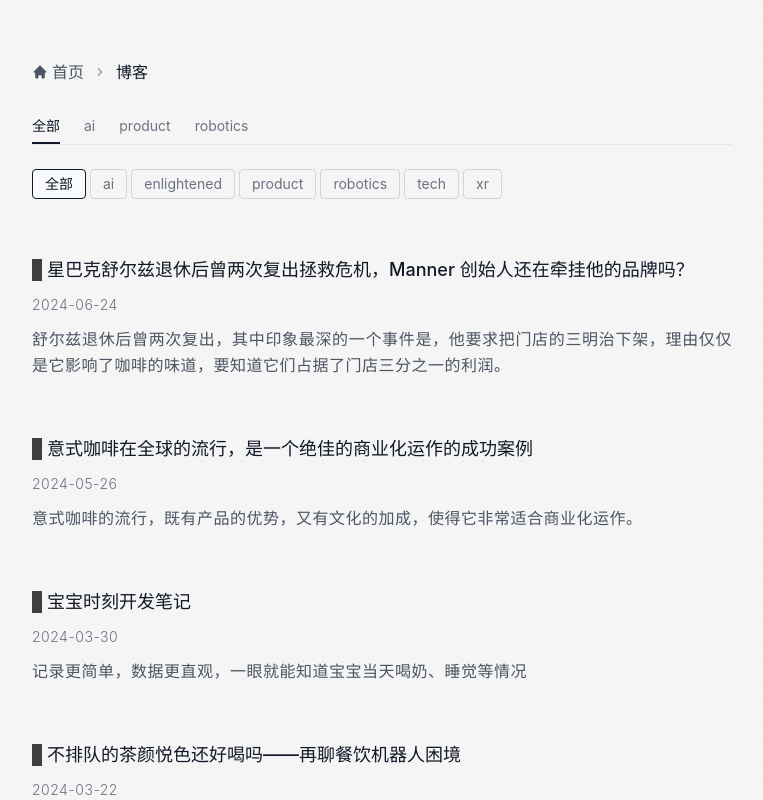
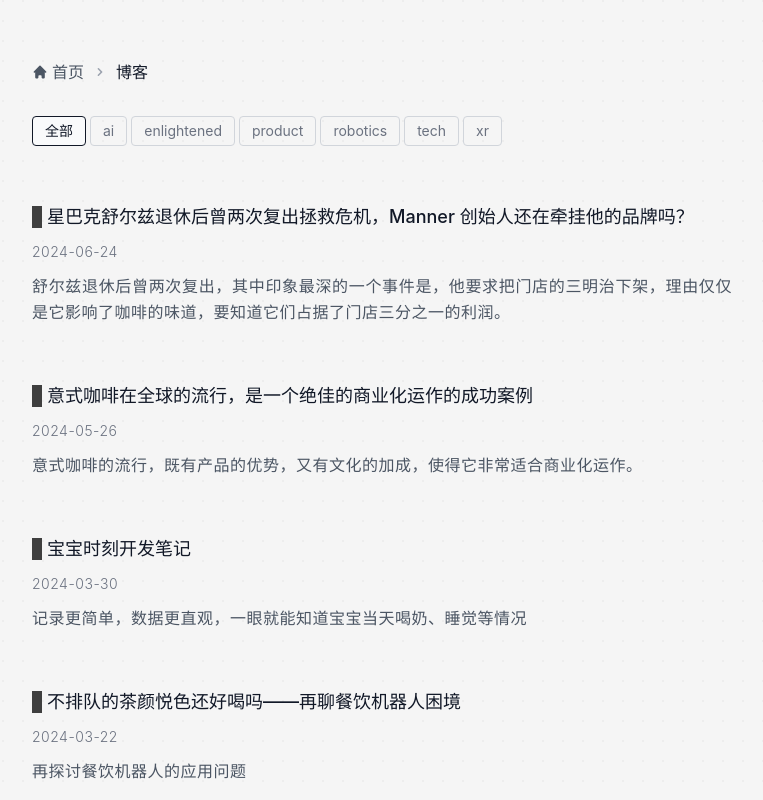
Before and after one commit to baitengfei/baitengfei, a Next.js app: page /blog in a window 1280 px wide. Shown: the top 800 px of the page, without its empty margins (258-1021 px from the left). Built offline with nearby package versions, Linux system fonts and the light colour scheme.

Commit message:
回退category分类功能，保留tags筛选
- 移除category两级筛选逻辑
- 恢复为只使用tags的单级筛选
- 移除文章中的category字段

```diff
--- a/app/blog/BlogPosts.tsx
+++ b/app/blog/BlogPosts.tsx
@@ -10,7 +10,6 @@
   excerpt: string;
   date: string;
   tags: string[];
-  category?: string;
 }
 
 interface BlogPostsProps {
@@ -21,40 +20,23 @@
 
 export default function BlogPosts({ posts }: BlogPostsProps) {
   const [currentPage, setCurrentPage] = useState(1); // 当前页码
-  const [selectedCategory, setSelectedCategory] = useState<string | null>(null); // 选中的分类
   const [selectedTag, setSelectedTag] = useState<string | null>(null); // 选中的标签
 
-  // 获取所有唯一的分类
-  const allCategories = Array.from(new Set(posts.map(post => post.category).filter(Boolean)))
-    .sort();
-
-  // 先根据分类过滤
-  const categoryFilteredPosts = selectedCategory
-    ? posts.filter(post => post.category === selectedCategory)
-    : posts;
-
-  // 获取当前分类下的所有标签，过滤掉 star 和 app
-  const allTags = Array.from(new Set(categoryFilteredPosts.flatMap(post => post.tags)))
+  // 获取所有唯一的标签，过滤掉 star 和 app
+  const allTags = Array.from(new Set(posts.flatMap(post => post.tags)))
     .filter(tag => tag !== 'star' && tag !== 'app')
     .sort();
 
-  // 再根据标签过滤
+  // 根据选中的标签过滤文章
   const filteredPosts = selectedTag
-    ? categoryFilteredPosts.filter(post => post.tags.includes(selectedTag))
-    : categoryFilteredPosts;
+    ? posts.filter(post => post.tags.includes(selectedTag))
+    : posts;
 
   const totalPages = Math.ceil(filteredPosts.length / POSTS_PER_PAGE); // 总页数
 
   // 计算当前页应显示的帖子
   const startIndex = (currentPage - 1) * POSTS_PER_PAGE;
   const postsToDisplay = filteredPosts.slice(startIndex, startIndex + POSTS_PER_PAGE);
-
-  // 当分类改变时重置标签和页码
-  const handleCategoryChange = (category: string | null) => {
-    setSelectedCategory(category);
-    setSelectedTag(null); // 重置标签选择
-    setCurrentPage(1);
-  };
 
   // 当标签改变时重置到第一页
   const handleTagChange = (tag: string | null) => {
@@ -70,41 +52,6 @@
     <div className="min-h-screen flex flex-col">
       <div className="flex-1">
         <Breadcrumb currentPage="博客" />
-
-        {/* 分类过滤器 - 导航样式 */}
-        <div style={{maxWidth: '700px', margin: '0 auto', marginBottom: '1.5rem'}}>
-          <nav className="flex gap-6 border-b border-gray-200">
-            <button
-              onClick={() => handleCategoryChange(null)}
-              className={`pb-2 text-sm transition-colors relative ${
-                selectedCategory === null
-                  ? 'text-gray-900 font-medium'
-                  : 'text-gray-500 hover:text-gray-700'
-              }`}
-            >
-              全部
-              {selectedCategory === null && (
-                <span className="absolute bottom-0 left-0 right-0 h-0.5 bg-gray-900"></span>
-              )}
-            </button>
-            {allCategories.map((category) => (
-              <button
-                key={category}
-                onClick={() => handleCategoryChange(category)}
-                className={`pb-2 text-sm transition-colors relative ${
-                  selectedCategory === category
-                    ? 'text-gray-900 font-medium'
-                    : 'text-gray-500 hover:text-gray-700'
-                }`}
-              >
-                {category}
-                {selectedCategory === category && (
-                  <span className="absolute bottom-0 left-0 right-0 h-0.5 bg-gray-900"></span>
-                )}
-              </button>
-            ))}
-          </nav>
-        </div>
 
         {/* 标签过滤器 */}
         <div style={{maxWidth: '700px', margin: '0 auto', marginBottom: '2rem'}}>
--- a/app/blog/page.tsx
+++ b/app/blog/page.tsx
@@ -9,7 +9,6 @@
   excerpt: string;
   date: string;
   tags: string[];
-  category?: string;
 }
 
 
@@ -28,7 +27,6 @@
       excerpt: data.excerpt,
       date: data.date,
       tags: data.tags || [],
-      category: data.category, // 添加 category
     };
   });
 
--- a/posts/ai-pin-vs-ar-glasses.md
+++ b/posts/ai-pin-vs-ar-glasses.md
@@ -3,7 +3,6 @@
 slug: ai-pin-vs-ar-glasses
 date: "2023-11-16"
 excerpt: AI Pin 不如 AirPods + iPhone 的组合
-category: ai
 tags:
     - ai
 ---
--- a/posts/babymoments-development-notes.md
+++ b/posts/babymoments-development-notes.md
@@ -4,7 +4,6 @@
 excerpt: 记录更简单，数据更直观，一眼就能知道宝宝当天喝奶、睡觉等情况
 date: "2024-03-30"
 image: "/BabyMomentsIcon.png"
-category: product
 tags:
     - star
     - app
--- a/posts/how-to-design-a-companion-robot.md
+++ b/posts/how-to-design-a-companion-robot.md
@@ -1,6 +1,5 @@
 ---
 date: "2023-12-13"
-category: robotics
 tags:
     - robotics
 title: 当谈论陪伴机器人时，我们在想些什么
```
